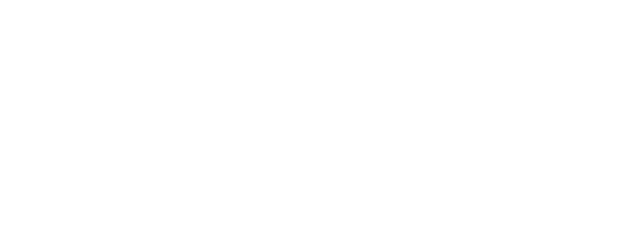
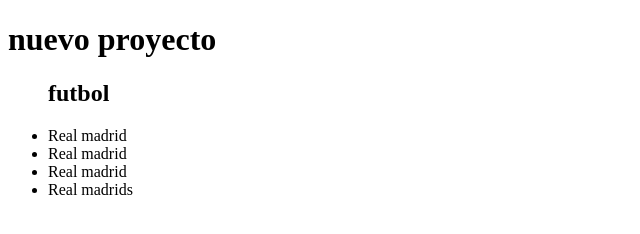
Before and after one commit to mao910102/prueba-mao, a plain HTML site: page index.html in a window 1280 px wide. Shown: the whole page, without its empty margins (0-640 px from the left). Drawn offline with Linux system fonts and the light colour scheme.

Commit message:
cambios de prueba

```diff
--- a/index.html
+++ b/index.html
@@ -7,5 +7,16 @@
 </head>
 <body>
 
+    <h1>nuevo proyecto</h1>
+    <div>
+        <ul>
+            <h2>futbol</h2>
+            <li>Real madrid</li>
+            <li>Real madrid</li>
+            <li>Real madrid</li>
+            <li>Real madrids</li>
+        </ul>
+    </div>
+
 </body>
 </html>
```
Also changed, not shown: 1 other file.
